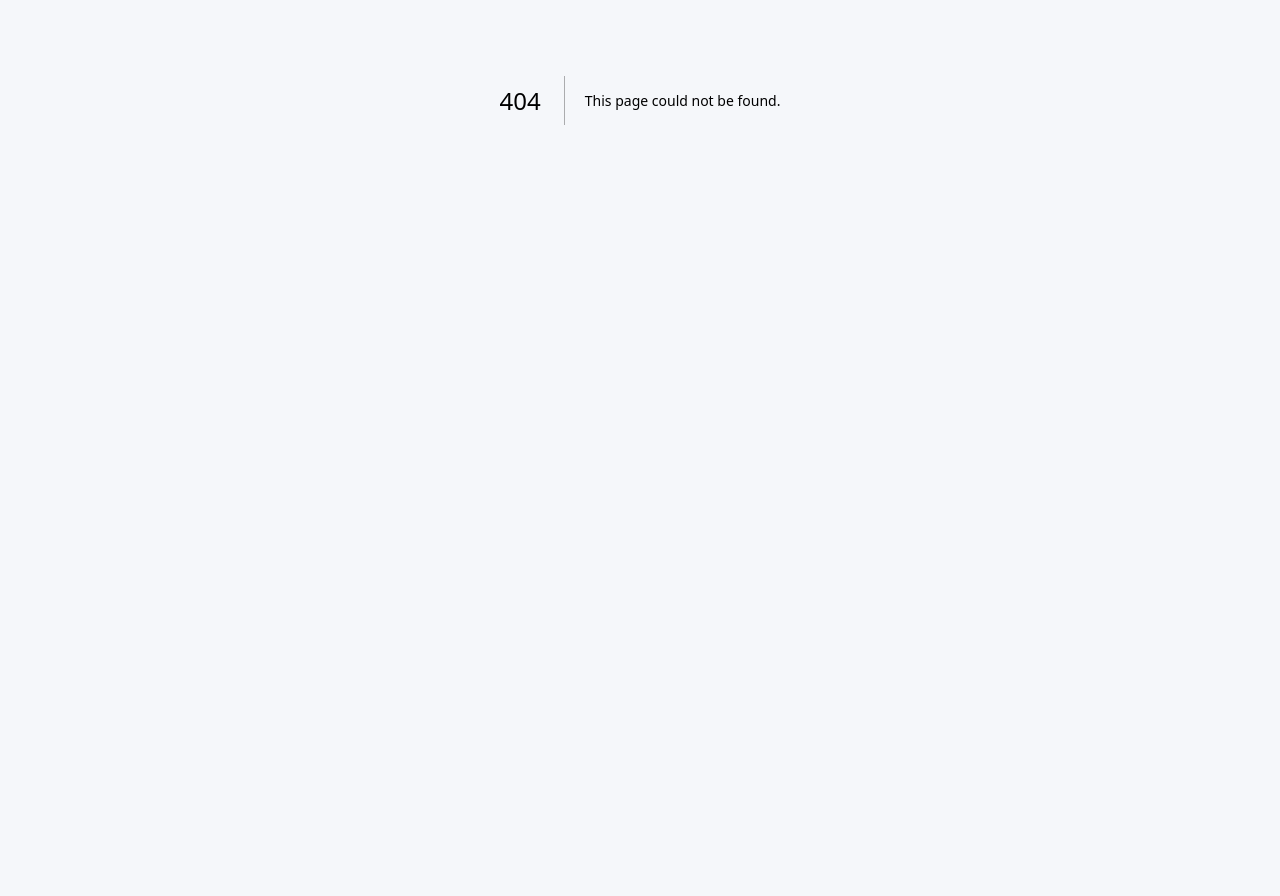
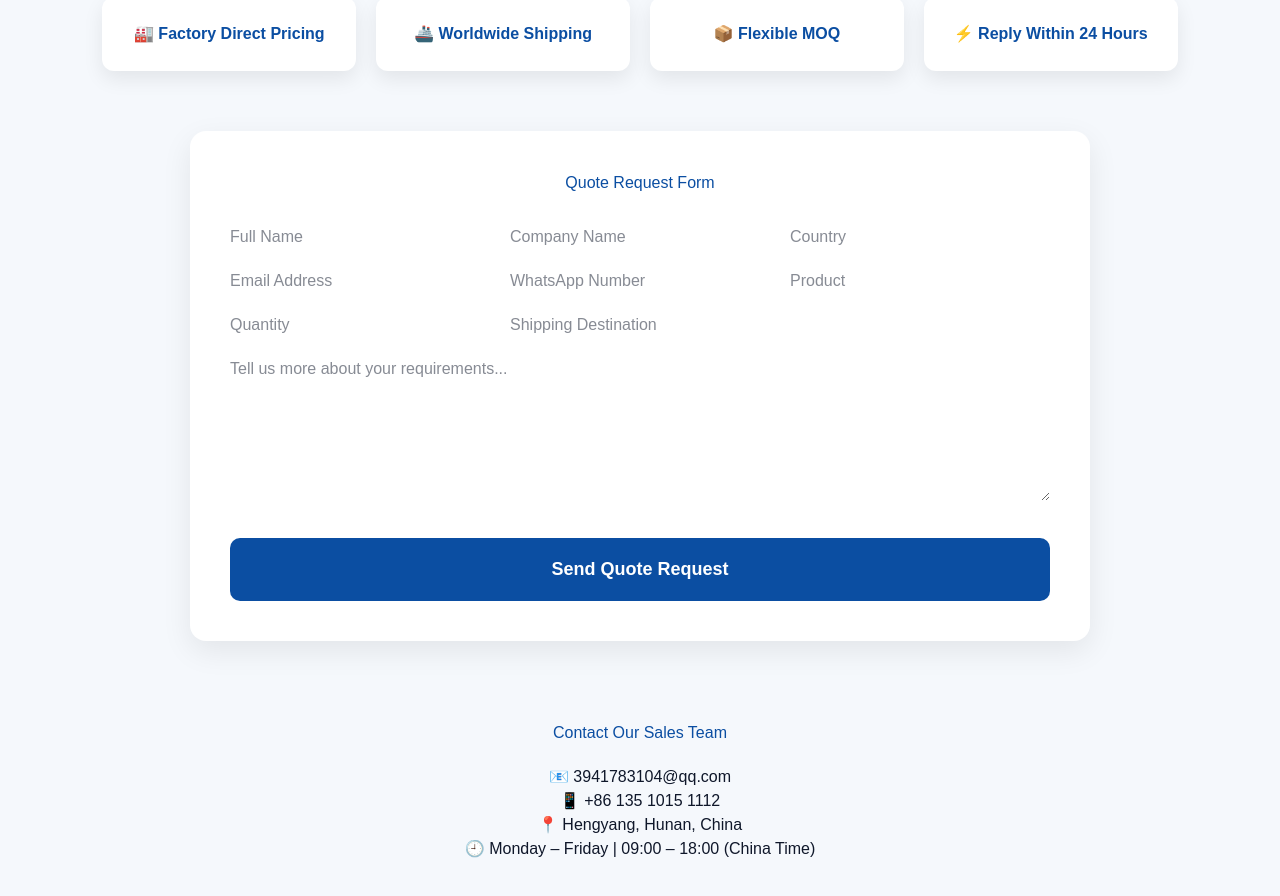
Before and after one commit to zgsgf54w5p-gif/HENGYANG-STAN-TRADE, a Next.js app: page /get-quote in a window 1280 px wide. Before the commit this address had no page. Shown: the part 380-1276 px from the top of the page. Before the commit the page ends 880 px from the top, so only its background shows below. Built offline with nearby package versions, Linux system fonts and the light colour scheme.

Commit message:
Create page.tsx

```diff
--- /dev/null
+++ b/app/get-quote/page.tsx
@@ -0,0 +1,256 @@
+"use client";
+
+import { useSearchParams } from "next/navigation";
+import { useState } from "react";
+
+export default function GetQuotePage() {
+  const searchParams = useSearchParams();
+  const product = searchParams.get("product") || "";
+
+  const [formData, setFormData] = useState({
+    name: "",
+    company: "",
+    country: "",
+    email: "",
+    whatsapp: "",
+    product: product,
+    quantity: "",
+    destination: "",
+    message: "",
+  });
+
+  const handleChange = (
+    e: React.ChangeEvent<HTMLInputElement | HTMLTextAreaElement>
+  ) => {
+    setFormData({
+      ...formData,
+      [e.target.name]: e.target.value,
+    });
+  };
+
+  const handleSubmit = (e: React.FormEvent) => {
+    e.preventDefault();
+
+    alert(
+      "Thank you! Your quote request has been received. We will contact you within 24 hours."
+    );
+
+    console.log(formData);
+  };
+
+  return (
+    <main
+      style={{
+        background: "#F5F8FC",
+        minHeight: "100vh",
+        padding: "80px 8%",
+      }}
+    >
+      {/* Hero */}
+      <section
+        style={{
+          textAlign: "center",
+          marginBottom: "60px",
+        }}
+      >
+        <h1
+          style={{
+            fontSize: "48px",
+            color: "#0B4EA2",
+            marginBottom: "20px",
+          }}
+        >
+          Request a Free Quote
+        </h1>
+
+        <p
+          style={{
+            maxWidth: "700px",
+            margin: "0 auto",
+            color: "#555",
+            fontSize: "18px",
+            lineHeight: "1.8",
+          }}
+        >
+          Tell us what products you need and our sales team will reply with the
+          best quotation, shipping options and delivery time.
+        </p >
+      </section>
+
+      {/* Benefits */}
+      <section
+        style={{
+          display: "grid",
+          gridTemplateColumns: "repeat(auto-fit,minmax(220px,1fr))",
+          gap: "20px",
+          marginBottom: "60px",
+        }}
+      >
+        {[
+          "🏭 Factory Direct Pricing",
+          "🚢 Worldwide Shipping",
+          "📦 Flexible MOQ",
+          "⚡ Reply Within 24 Hours",
+        ].map((item) => (
+          <div
+            key={item}
+            style={{
+              background: "#fff",
+              padding: "25px",
+              borderRadius: "12px",
+              textAlign: "center",
+              boxShadow: "0 8px 20px rgba(0,0,0,0.08)",
+              fontWeight: "bold",
+              color: "#0B4EA2",
+            }}
+          >
+            {item}
+          </div>
+        ))}
+      </section>
+
+      {/* Form */}
+      <form
+        onSubmit={handleSubmit}
+        style={{
+          background: "#fff",
+          padding: "40px",
+          borderRadius: "16px",
+          maxWidth: "900px",
+          margin: "0 auto",
+          boxShadow: "0 10px 30px rgba(0,0,0,.08)",
+        }}
+      >
+        <h2
+          style={{
+            color: "#0B4EA2",
+            marginBottom: "30px",
+            textAlign: "center",
+          }}
+        >
+          Quote Request Form
+        </h2>
+
+        <div
+          style={{
+            display: "grid",
+            gridTemplateColumns: "repeat(auto-fit,minmax(250px,1fr))",
+            gap: "20px",
+          }}
+        >
+          <input
+            name="name"
+            placeholder="Full Name"
+            value={formData.name}
+            onChange={handleChange}
+            required
+          />
+
+          <input
+            name="company"
+            placeholder="Company Name"
+            value={formData.company}
+            onChange={handleChange}
+          />
+
+          <input
+            name="country"
+            placeholder="Country"
+            value={formData.country}
+            onChange={handleChange}
+            required
+          />
+
+          <input
+            type="email"
+            name="email"
+            placeholder="Email Address"
+            value={formData.email}
+            onChange={handleChange}
+            required
+          />
+
+          <input
+            name="whatsapp"
+            placeholder="WhatsApp Number"
+            value={formData.whatsapp}
+            onChange={handleChange}
+          />
+
+          <input
+            name="product"
+            placeholder="Product"
+            value={formData.product}
+            onChange={handleChange}
+          />
+
+          <input
+            name="quantity"
+            placeholder="Quantity"
+            value={formData.quantity}
+            onChange={handleChange}
+          />
+
+          <input
+            name="destination"
+            placeholder="Shipping Destination"
+            value={formData.destination}
+            onChange={handleChange}
+          />
+        </div>
+
+        <textarea
+          name="message"
+          placeholder="Tell us more about your requirements..."
+          rows={6}
+          value={formData.message}
+          onChange={handleChange}
+          style={{
+            width: "100%",
+            marginTop: "20px",
+          }}
+        />
+
+        <button
+          type="submit"
+          style={{
+            marginTop: "30px",
+            width: "100%",
+            padding: "18px",
+            background: "#0B4EA2",
+            color: "#fff",
+            border: "none",
+            borderRadius: "10px",
+            fontSize: "18px",
+            cursor: "pointer",
+            fontWeight: "bold",
+          }}
+        >
+          Send Quote Request
+        </button>
+      </form>
+
+      {/* Contact */}
+      <section
+        style={{
+          marginTop: "80px",
+          textAlign: "center",
+        }}
+      >
+        <h2
+          style={{
+            color: "#0B4EA2",
+            marginBottom: "20px",
+          }}
+        >
+          Contact Our Sales Team
+        </h2>
+
+        <p>📧 3941783104@qq.com</p >
+        <p>📱 +86 135 1015 1112</p >
+        <p>📍 Hengyang, Hunan, China</p >
+        <p>🕘 Monday – Friday | 09:00 – 18:00 (China Time)</p >
+      </section>
+    </main>
+  );
+}
```
